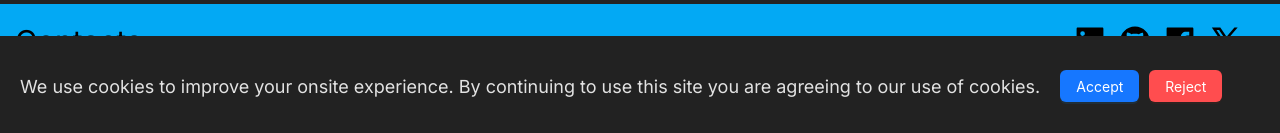
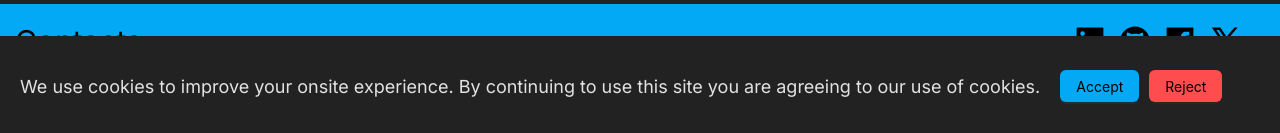
Before and after one commit to HovhannesKeshishyan/PL-Fixtures, a Next.js app: page / in a window 1280 px wide. Shown: the part 664-797 px from the top of the page. Built offline with nearby package versions, Linux system fonts and the light colour scheme; no server answers; what @ant-design/nextjs-registry would draw is missing.

Commit message:
override ant design button colors to fix color contest

```diff
--- a/src/app/layout.tsx
+++ b/src/app/layout.tsx
@@ -1,5 +1,8 @@
 import type {Metadata, Viewport} from "next";
 import type {ReactNode} from "react";
+
+import {ConfigProvider} from "antd";
+
 
 import {Inter} from "next/font/google";
 import "./globals.scss";
@@ -10,6 +13,7 @@ import {Footer} from "@/app/components/footer/Footer";
 import {AntdRegistry} from "@ant-design/nextjs-registry";
 
 import {siteUrl, metaTitle, metaDescription} from "@/constants/metadata";
+import {AntDesignConfigProvider} from "@/constants/ant-design-theme-config";
 
 const inter = Inter({
     variable: "--font-inter-sans",
@@ -58,7 +62,9 @@ export default function RootLayout({children}: Props) {
         <body className={inter.variable}>
         <div className={styles.mainLayout}>
             <Header/>
-            <AntdRegistry>{children}</AntdRegistry>
+            <ConfigProvider theme={AntDesignConfigProvider}>
+                <AntdRegistry>{children}</AntdRegistry>
+            </ConfigProvider>
             <Footer/>
         </div>
         </body>
--- /dev/null
+++ b/src/constants/ant-design-theme-config.ts
@@ -0,0 +1,9 @@
+export const AntDesignConfigProvider = {
+    components: {
+        Button: {
+            colorPrimary: "#03A9F4",
+            colorPrimaryHover: "#028bfb",
+            colorTextLightSolid: "#000"
+        }
+    }
+}
```
